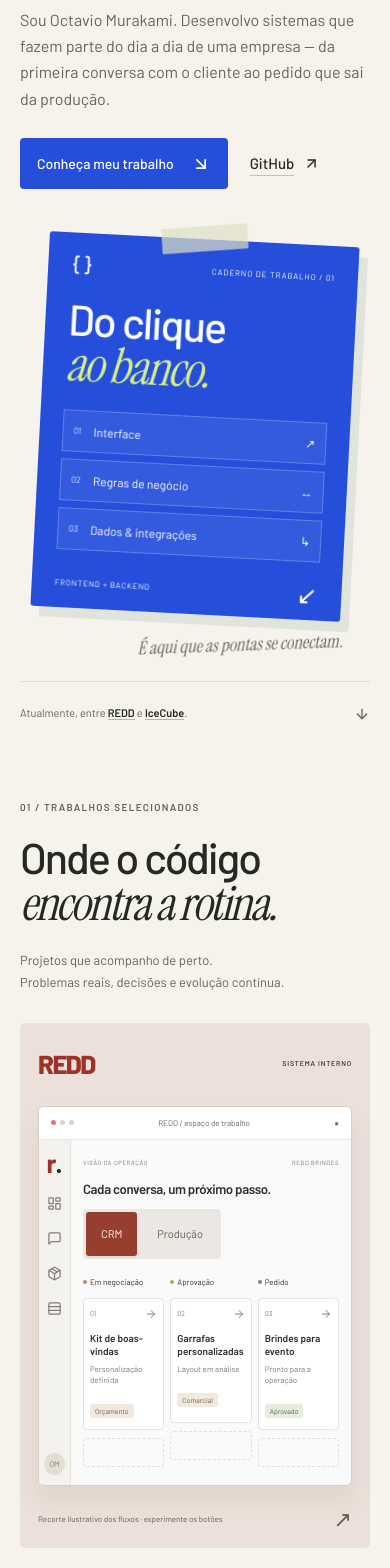
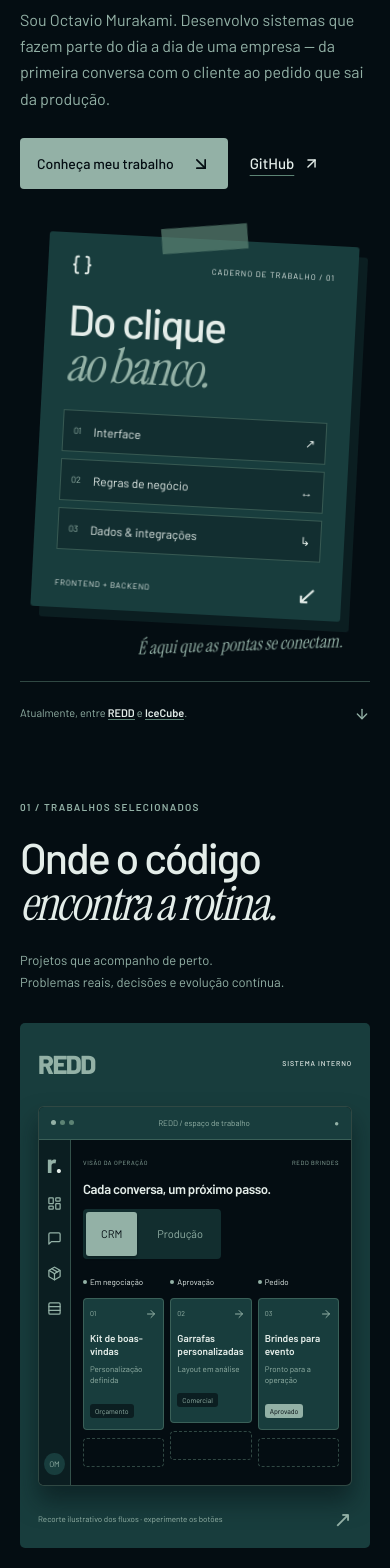
Before and after one commit to KazuoMurakami/Kazuo-portfolio, a Next.js app: page / in a window 390 px wide. Shown: the part 280-1848 px from the top of the page. Built offline with nearby package versions, Linux system fonts and the light colour scheme.

Commit message:
feat: apply sage dark theme and custom portfolio icon

```diff
--- a/src/app/globals.css
+++ b/src/app/globals.css
@@ -3,31 +3,38 @@
 @tailwind utilities;
 
 :root {
-  --paper: #f5f3ec;
-  --ink: #252923;
-  --soft-ink: #62665e;
-  --blue: #254edb;
-  --lime: #d5ee89;
-  --line: #d9dcd0;
-  --background: 47 31% 94%;
-  --foreground: 100 8% 15%;
-  --card: 48 33% 97%;
-  --card-foreground: 100 8% 15%;
-  --popover: 48 33% 97%;
-  --popover-foreground: 100 8% 15%;
-  --primary: 226 72% 50%;
-  --primary-foreground: 0 0% 100%;
-  --secondary: 47 15% 89%;
-  --secondary-foreground: 100 8% 15%;
-  --muted: 47 15% 89%;
-  --muted-foreground: 95 4% 38%;
-  --accent: 78 75% 74%;
-  --accent-foreground: 100 8% 15%;
+  color-scheme: dark;
+
+  /* Color Hunt: 040D12 / 183D3D / 5C8374 / 93B1A6. */
+  --canvas: #040d12;
+  --surface: #183d3d;
+  --sage: #5c8374;
+  --highlight: #93b1a6;
+  --text: #e4ede9;
+  --text-muted: var(--highlight);
+  --surface-raised: color-mix(in srgb, var(--surface) 68%, var(--canvas));
+  --surface-inset: color-mix(in srgb, var(--surface) 35%, var(--canvas));
+  --line: #5c837480;
+  --shadow: #040d1280;
+  --background: 201.429 63.636% 4.314%;
+  --foreground: 153.333 20% 91.176%;
+  --card: 180 43.529% 16.667%;
+  --card-foreground: var(--foreground);
+  --popover: var(--card);
+  --popover-foreground: var(--foreground);
+  --primary: 158 16.129% 63.529%;
+  --primary-foreground: var(--background);
+  --secondary: var(--card);
+  --secondary-foreground: var(--foreground);
+  --muted: var(--card);
+  --muted-foreground: var(--primary);
+  --accent: var(--card);
+  --accent-foreground: var(--foreground);
   --destructive: 0 72% 45%;
   --destructive-foreground: 0 0% 100%;
-  --border: 75 15% 83%;
-  --input: 75 15% 83%;
-  --ring: 226 72% 50%;
+  --border: 156.923 17.489% 43.725%;
+  --input: var(--border);
+  --ring: var(--primary);
   --radius: 0.35rem;
 }
 
@@ -40,8 +47,8 @@
   }
   body {
     @apply antialiased;
-    background: var(--paper);
-    color: var(--ink);
+    background: var(--canvas);
+    color: var(--text);
   }
   button,
   a,
@@ -57,12 +64,12 @@
     touch-action: manipulation;
   }
   :focus-visible {
-    outline: 3px solid var(--blue);
+    outline: 3px solid var(--highlight);
     outline-offset: 5px;
   }
   ::selection {
-    background: var(--lime);
-    color: var(--ink);
+    background: var(--highlight);
+    color: var(--canvas);
   }
   h1,
   h2,
@@ -90,7 +97,7 @@
 .section-index {
   display: block;
   margin-bottom: 25px;
-  color: var(--soft-ink);
+  color: var(--text-muted);
 }
 .text-link {
   display: inline-flex;
@@ -99,7 +106,7 @@
   font-size: 15px;
   font-weight: 500;
   text-decoration: underline;
-  text-decoration-color: #bfc2b7;
+  text-decoration-color: var(--sage);
   text-underline-offset: 6px;
 }
 .text-link svg,
@@ -117,11 +124,11 @@
   transform: translate(3px, -3px);
 }
 .text-link:hover {
-  color: var(--blue);
+  color: var(--highlight);
 }
 .button-primary {
-  background: var(--blue);
-  color: white;
+  background: var(--highlight);
+  color: var(--canvas);
   padding: 16px 22px;
   display: inline-flex;
   align-items: center;
@@ -136,9 +143,9 @@
     box-shadow 0.2s;
 }
 .button-primary:hover {
-  background: #183bb5;
+  background: var(--text);
   transform: translateY(-2px);
-  box-shadow: 0 5px 0 #c6cfef;
+  box-shadow: 0 5px 0 var(--surface);
 }
 .button-primary:hover svg {
   transform: translate(2px, 2px);
@@ -147,7 +154,7 @@
   position: sticky;
   top: 0;
   z-index: 50;
-  background: rgb(245 243 236 / 0.96);
+  background: #040d12f5;
   border-bottom: 1px solid var(--line);
   backdrop-filter: blur(12px);
 }
@@ -170,7 +177,7 @@
   line-height: 1;
 }
 .monogram span {
-  color: var(--blue);
+  color: var(--highlight);
 }
 .wordmark-name {
   font-size: 12px;
@@ -194,7 +201,7 @@
   bottom: 5px;
   left: 0;
   right: 0;
-  background: var(--blue);
+  background: var(--highlight);
   transform: scaleX(0);
   transform-origin: left;
   transition: transform 0.2s;
@@ -208,7 +215,7 @@
   align-items: center;
   font-size: 14px;
   font-weight: 500;
-  border-bottom: 1px solid var(--ink);
+  border-bottom: 1px solid var(--text);
   padding-block: 8px;
 }
 .menu-toggle,
@@ -220,8 +227,8 @@
   top: -100px;
   left: 20px;
   padding: 15px;
-  background: var(--ink);
-  color: white;
+  background: var(--surface);
+  color: var(--text);
   z-index: 60;
 }
 .skip-link:focus {
@@ -233,16 +240,16 @@
 .hero-topline {
   display: flex;
   justify-content: space-between;
-  color: var(--soft-ink);
+  color: var(--text-muted);
 }
 .status-dot {
   display: inline-block;
-  background: var(--blue);
+  background: var(--highlight);
   width: 7px;
   height: 7px;
   border-radius: 50%;
   margin-right: 9px;
-  box-shadow: 0 0 0 4px #254edb0d;
+  box-shadow: 0 0 0 4px #93b1a61a;
 }
 .hero-grid {
   display: grid;
@@ -263,13 +270,13 @@
   position: relative;
 }
 .hero h1 em {
-  color: var(--blue);
+  color: var(--highlight);
   letter-spacing: -0.035em;
   font-size: 1.1em;
 }
 .hero-asterisk {
   display: inline-block;
-  color: var(--blue);
+  color: var(--highlight);
   font-size: 0.48em;
   vertical-align: top;
   margin: 18px 0 0 20px;
@@ -282,7 +289,7 @@
 .hero-copy > p {
   font-size: 18px;
   line-height: 1.65;
-  color: var(--soft-ink);
+  color: var(--text-muted);
   max-width: 490px;
   margin-top: 28px;
 }
@@ -293,12 +300,12 @@
   margin-top: 31px;
 }
 .workbench {
-  background: var(--blue);
-  color: #fff;
+  background: var(--surface);
+  color: var(--text);
   padding: 22px 24px 14px;
   position: relative;
   transform: rotate(3deg);
-  box-shadow: 9px 10px 0 #e1e4dc;
+  box-shadow: 9px 10px 0 var(--surface-inset);
   border-radius: 3px;
   animation: board-in 0.8s both;
 }
@@ -307,7 +314,7 @@
   position: absolute;
   width: 86px;
   height: 25px;
-  background: #dfe0c6b3;
+  background: #5c8374b3;
   left: calc(50% - 43px);
   top: -13px;
   transform: rotate(-7deg);
@@ -331,7 +338,7 @@
 }
 .workbench-title em {
   font-size: 1.14em;
-  color: var(--lime);
+  color: var(--highlight);
 }
 .system-layers {
   display: grid;
@@ -341,8 +348,8 @@
   display: flex;
   align-items: center;
   gap: 12px;
-  background: #ffffff12;
-  border: 1px solid #ffffff38;
+  background: #040d124d;
+  border: 1px solid var(--line);
   padding: 11px 10px;
   font-size: 12px;
   transition:
@@ -351,11 +358,11 @@
 }
 .system-layers > div:hover {
   transform: translateX(-8px);
-  background: #ffffff24;
+  background: #040d1280;
 }
 .system-layers > div span:first-child {
   font-size: 9px;
-  color: #d4defe;
+  color: var(--text-muted);
 }
 .system-layers > div span:last-child {
   margin-left: auto;
@@ -376,7 +383,7 @@
   position: absolute;
   bottom: -42px;
   right: -4px;
-  color: var(--soft-ink);
+  color: var(--text-muted);
   font-family: var(--font-heading), serif;
   font-style: italic;
   font-size: 19px;
@@ -389,12 +396,12 @@
   display: flex;
   justify-content: space-between;
   font-size: 12px;
-  color: var(--soft-ink);
+  color: var(--text-muted);
 }
 .hero-bottom > span a {
   font-weight: 600;
-  color: var(--ink);
-  border-bottom: 1px solid #b4b8aa;
+  color: var(--text);
+  border-bottom: 1px solid var(--sage);
 }
 .scroll-cue {
   display: flex;
@@ -424,7 +431,7 @@
 }
 .section-heading > p {
   font-size: 14px;
-  color: var(--soft-ink);
+  color: var(--text-muted);
   line-height: 1.7;
   margin-bottom: 4px;
 }
@@ -443,10 +450,10 @@
   overflow: hidden;
 }
 .redd-stage {
-  background: #ece1da;
+  background: var(--surface);
 }
 .ice-stage {
-  background: #dbe6ed;
+  background: var(--surface-raised);
 }
 .stage-label {
   display: flex;
@@ -461,7 +468,7 @@
   font-weight: 800;
 }
 .redd-stage .stage-label > span:first-child {
-  color: #9d3328;
+  color: var(--highlight);
 }
 .stage-label > span:last-child {
   font-size: 8px;
@@ -475,19 +482,19 @@
   align-items: center;
   margin-top: 22px;
   font-size: 9px;
-  color: #665c53;
+  color: var(--text-muted);
 }
 .stage-caption > span:last-child {
   font-size: 22px;
 }
 .redd-preview {
-  border: 1px solid #d7ceca;
-  background: #fafafa;
+  border: 1px solid var(--line);
+  background: var(--canvas);
   border-radius: 6px;
   overflow: hidden;
-  box-shadow: 0 15px 24px #41352313;
+  box-shadow: 0 15px 24px var(--shadow);
   text-align: left;
-  color: #30302e;
+  color: var(--text);
 }
 .preview-browser {
   display: flex;
@@ -495,9 +502,9 @@
   justify-content: space-between;
   gap: 10px;
   padding: 10px 12px;
-  background: #fff;
-  border-bottom: 1px solid #e7e5e3;
-  color: #636860;
+  background: var(--surface);
+  border-bottom: 1px solid var(--line);
+  color: var(--text-muted);
   font-size: 8px;
 }
 .browser-dots {
@@ -507,14 +514,14 @@
 .browser-dots i {
   width: 5px;
   height: 5px;
-  background: #d5d4cd;
+  background: var(--sage);
   border-radius: 50%;
 }
 .browser-dots i:first-child {
-  background: #d67d6d;
+  background: var(--highlight);
 }
 .preview-online {
-  color: #5f8264;
+  color: var(--highlight);
 }
 .redd-app {
   display: flex;
@@ -522,28 +529,28 @@
 .preview-sidebar {
   width: 39px;
   flex-shrink: 0;
-  background: #f4f2ef;
-  border-right: 1px solid #e6e3dd;
+  background: var(--surface-inset);
+  border-right: 1px solid var(--line);
   display: flex;
   align-items: center;
   flex-direction: column;
   gap: 20px;
   padding: 10px 0;
-  color: #827d75;
+  color: var(--text-muted);
 }
 .preview-sidebar > b {
   font-size: 26px;
   line-height: 1;
-  color: #9d3328;
+  color: var(--highlight);
 }
 .preview-sidebar > b span {
-  color: #252923;
+  color: var(--text);
 }
 .sidebar-avatar {
   margin-top: auto;
   padding: 5px;
   border-radius: 50%;
-  background: #e5ded5;
+  background: var(--surface);
   font-size: 8px;
 }
 .preview-body {
@@ -557,7 +564,7 @@
   gap: 6px;
   font-size: 6px;
   letter-spacing: 0.1em;
-  color: #73756c;
+  color: var(--text-muted);
 }
 .preview-title {
   font-size: clamp(13px, 1.3vw, 18px);
@@ -568,7 +575,7 @@
 .preview-switch {
   display: inline-flex;
   gap: 5px;
-  background: #ebe8e3;
+  background: var(--surface-raised);
   padding: 3px;
   border-radius: 4px;
   margin-bottom: 17px;
@@ -577,19 +584,19 @@
   font-size: 10px;
   padding: 7px 12px;
   border-radius: 3px;
-  color: #635f58;
+  color: var(--text-muted);
   min-height: 32px;
   transition:
     background 0.18s,
     color 0.18s;
 }
 .preview-switch button[aria-pressed='true'] {
-  background: #963e30;
-  color: white;
-  box-shadow: 0 2px 3px #0000000d;
+  background: var(--highlight);
+  color: var(--canvas);
+  box-shadow: 0 2px 3px var(--shadow);
 }
 .preview-switch button:hover:not([aria-pressed='true']) {
-  background: #ddd7cc;
+  background: var(--surface);
 }
 .preview-kanban {
   display: grid;
@@ -605,23 +612,23 @@
   margin-bottom: 10px;
 }
 .kanban-title i {
-  background: #be8775;
+  background: var(--highlight);
   width: 4px;
   height: 4px;
   border-radius: 50%;
 }
 .kanban-column:nth-child(2) .kanban-title i {
-  background: #baa44f;
+  background: var(--highlight);
 }
 .kanban-column:nth-child(3) .kanban-title i {
-  background: #6c9167;
+  background: var(--highlight);
 }
 .kanban-card {
   min-height: 125px;
   padding: 10px 8px;
   border-radius: 4px;
-  border: 1px solid #e5e3dd;
-  background: #fff;
+  border: 1px solid var(--line);
+  background: var(--surface);
   animation: card-in 0.3s both;
 }
 .kanban-column:nth-child(2) .kanban-card {
@@ -633,7 +640,7 @@
 .kanban-index {
   display: flex;
   justify-content: space-between;
-  color: #817e73;
+  color: var(--text-muted);
   font-size: 7px;
   margin-bottom: 12px;
 }
@@ -646,42 +653,42 @@
 .kanban-card p {
   font-size: 8px;
   line-height: 1.4;
-  color: #777970;
+  color: var(--text-muted);
   margin: 6px 0 10px;
 }
 .kanban-tag {
   font-size: 7px;
   padding: 3px 5px;
-  background: #f1e8de;
-  color: #795746;
+  background: var(--surface-inset);
+  color: var(--text-muted);
   border-radius: 3px;
 }
 .kanban-column:last-child .kanban-tag {
-  background: #e6eddf;
-  color: #516347;
+  background: var(--highlight);
+  color: var(--canvas);
 }
 .kanban-placeholder {
   margin-top: 8px;
   height: 29px;
-  border: 1px dashed #e2ded8;
+  border: 1px dashed var(--line);
   border-radius: 4px;
 }
 .ice-preview {
   display: block;
   transform: rotate(-3deg);
   margin: 42px 0 38px;
-  background: #fff;
-  border: 1px solid #bdcbd4;
+  background: var(--surface);
+  border: 1px solid var(--line);
   border-radius: 5px;
   overflow: hidden;
-  box-shadow: 9px 13px 0 #c6d5df;
+  box-shadow: 9px 13px 0 var(--surface-inset);
   transition:
     transform 0.4s ease,
     box-shadow 0.4s;
 }
 .ice-preview:hover {
   transform: rotate(0) translateY(-3px);
-  box-shadow: 6px 15px 0 #bdcfdb;
+  box-shadow: 6px 15px 0 var(--surface);
 }
 .ice-image {
   position: relative;
@@ -699,13 +706,13 @@
   margin-top: 25px;
 }
 .project-number {
-  color: #7b7f73;
+  color: var(--text-muted);
   font-size: 11px;
   padding-top: 2px;
 }
 .project-caption .eyebrow {
   font-size: 9px;
-  color: var(--soft-ink);
+  color: var(--text-muted);
 }
 .project-caption h3 {
   font-size: 36px;
@@ -727,7 +734,7 @@
 .project-caption p {
   font-size: 15px;
   line-height: 1.65;
-  color: var(--soft-ink);
+  color: var(--text-muted);
   max-width: 480px;
 }
 .tech-list {
@@ -740,12 +747,12 @@
 }
 .tech-list li {
   font-size: 10px;
-  color: var(--soft-ink);
+  color: var(--text-muted);
 }
 .tech-list li:not(:last-child)::after {
   content: '/';
   margin-left: 15px;
-  color: #9da292;
+  color: var(--sage);
 }
 .case-link {
   margin-top: 24px;
@@ -774,7 +781,7 @@ summary::-webkit-details-marker {
 }
 .project-archive summary .eyebrow {
   display: block;
-  color: var(--soft-ink);
+  color: var(--text-muted);
   font-size: 9px;
   margin-bottom: 7px;
 }
@@ -799,7 +806,7 @@ summary::-webkit-details-marker {
     padding 0.2s;
 }
 .archive-list a:hover {
-  background: #e9ebdf;
+  background: var(--surface-raised);
   padding-inline: 16px;
 }
 .archive-list a > span:first-child {
@@ -808,12 +815,12 @@ summary::-webkit-details-marker {
 }
 .archive-list a > span:nth-child(2) {
   font-size: 11px;
-  color: var(--soft-ink);
+  color: var(--text-muted);
 }
 .about-section {
   padding: 75px 0 60px;
-  background: #e9ece1;
-  border-block: 1px solid #dadecf;
+  background: var(--surface-raised);
+  border-block: 1px solid var(--line);
 }
 .about-grid {
   display: grid;
@@ -824,10 +831,10 @@ summary::-webkit-details-marker {
 }
 .portrait {
   position: relative;
-  background: #f8f7f0;
+  background: var(--canvas);
   padding: 11px 11px 14px;
   transform: rotate(-4deg);
-  box-shadow: 6px 8px 0 #d8decd;
+  box-shadow: 6px 8px 0 var(--shadow);
   width: 100%;
   max-width: 280px;
   margin: 0 0 12px;
@@ -856,11 +863,12 @@ summary::-webkit-details-marker {
   padding: 13px 0 0;
 }
 .portrait-sticker {
+  color: var(--canvas);
   position: absolute;
   right: -25px;
   bottom: 52px;
-  border: 1px solid #b7cc72;
-  background: var(--lime);
+  border: 1px solid var(--highlight);
+  background: var(--highlight);
   border-radius: 50%;
   padding: 19px 15px;
   font:
@@ -877,7 +885,7 @@ summary::-webkit-details-marker {
 }
 .about-copy > p {
   font-size: 16px;
-  color: #5a6253;
+  color: var(--text-muted);
   max-width: 555px;
   line-height: 1.75;
   margin-bottom: 15px;
@@ -894,10 +902,10 @@ summary::-webkit-details-marker {
 }
 .practice-list article {
   padding-top: 24px;
-  border-top: 1px solid #c6cdba;
+  border-top: 1px solid var(--line);
 }
 .practice-list .eyebrow {
-  color: #68715c;
+  color: var(--text-muted);
   font-size: 9px;
 }
 .practice-list h3 {
@@ -909,12 +917,12 @@ summary::-webkit-details-marker {
 .practice-list p {
   font-size: 14px;
   line-height: 1.65;
-  color: #5a6253;
+  color: var(--text-muted);
 }
 .practice-tools {
   display: block;
   font-size: 10px;
-  color: #526045;
+  color: var(--text-muted);
   margin-top: 22px;
   line-height: 1.8;
 }
@@ -934,13 +942,13 @@ summary::-webkit-details-marker {
 .experience-date .eyebrow {
   display: block;
   font-size: 10px;
-  color: var(--soft-ink);
+  color: var(--text-muted);
   margin: 4px 0 15px;
 }
 .experience-tag {
   font-size: 8px;
   letter-spacing: 0.08em;
-  border: 1px solid #d2d6c7;
+  border: 1px solid var(--line);
   border-radius: 3px;
   padding: 4px 6px;
 }
@@ -955,7 +963,7 @@ summary::-webkit-details-marker {
   margin: 7px 0 12px;
 }
 .experience-list p {
-  color: var(--soft-ink);
+  color: var(--text-muted);
   font-size: 14px;
   line-height: 1.7;
   max-width: 560px;
@@ -972,22 +980,23 @@ summary::-webkit-details-marker {
   transition: background 0.2s;
 }
 .round-link:hover {
-  background: var(--lime);
+  background: var(--highlight);
+  color: var(--canvas);
 }
 .education-mark {
   text-align: center;
-  color: #8a917f;
+  color: var(--highlight);
   font-size: 30px;
   align-self: center;
 }
 .contact-section {
-  background: var(--blue);
-  color: #fff;
+  background: var(--surface);
+  color: var(--text);
   padding: 40px 0 25px;
   overflow: hidden;
 }
 .contact-section :focus-visible {
-  outline-color: var(--lime);
+  outline-color: var(--highlight);
 }
 .contact-top {
   display: flex;
@@ -995,12 +1004,12 @@ summary::-webkit-details-marker {
   justify-content: space-between;
 }
 .contact-top .eyebrow {
-  color: #e2e8ff;
+  color: var(--text-muted);
 }
 .contact-star {
   font-size: 54px;
   line-height: 1;
-  color: var(--lime);
+  color: var(--highlight);
   display: block;
   transition: transform 0.7s;
 }
@@ -1022,20 +1031,20 @@ summary::-webkit-details-marker {
 }
 .contact-grid h2 em {
   font-size: 1.1em;
-  color: var(--lime);
+  color: var(--highlight);
 }
 .contact-grid p {
   max-width: 350px;
   font-size: 15px;
   line-height: 1.7;
-  color: #e2e8ff;
+  color: var(--text-muted);
 }
 .contact-cta {
   display: inline-flex;
   align-items: center;
   gap: 35px;
   font-size: 24px;
-  border-bottom: 1px solid #92a6f4;
+  border-bottom: 1px solid var(--sage);
   padding-bottom: 10px;
   margin-top: 20px;
 }
@@ -1043,16 +1052,16 @@ summary::-webkit-details-marker {
   display: block;
   margin-top: 13px;
   font-size: 12px;
-  color: #e2e8ff;
+  color: var(--text-muted);
   overflow-wrap: anywhere;
 }
 .footer-bottom {
-  border-top: 1px solid #ffffff36;
+  border-top: 1px solid var(--line);
   padding-top: 23px;
   display: flex;
   justify-content: space-between;
   gap: 20px;
-  color: #e2e8ff;
+  color: var(--text-muted);
   font-size: 11px;
 }
 .footer-bottom > div {
@@ -1065,20 +1074,20 @@ summary::-webkit-details-marker {
   gap: 6px;
 }
 .footer-bottom a:hover {
-  color: var(--lime);
+  color: var(--highlight);
 }
 
-/* The case studies share the same paper, type and spacing as the homepage. */
+/* Case studies share the homepage's dark surfaces, type and spacing. */
 .case-page {
   padding-top: 40px;
 }
 .case-back {
-  color: var(--soft-ink);
+  color: var(--text-muted);
   font-size: 13px;
   margin-bottom: 55px;
 }
 .case-header > .eyebrow {
-  color: var(--blue);
+  color: var(--highlight);
 }
 .case-header h1 {
   font-size: clamp(42px, 6vw, 80px);
@@ -1092,7 +1101,7 @@ summary::-webkit-details-marker {
 .case-header > p {
   font-size: 20px;
   line-height: 1.65;
-  color: var(--soft-ink);
+  color: var(--text-muted);
   max-width: 780px;
 }
 .case-meta {
@@ -1104,7 +1113,7 @@ summary::-webkit-details-marker {
   border-top: 1px solid var(--line);
 }
 .case-meta .eyebrow {
-  color: var(--soft-ink);
+  color: var(--text-muted);
   font-size: 9px;
 }
 .case-meta p {
@@ -1119,12 +1128,12 @@ summary::-webkit-details-marker {
 }
 .case-visual {
   margin: 0;
-  background: #e5e8df;
+  background: var(--surface-raised);
   border-radius: 6px;
   padding: 35px;
 }
 .case-visual.redd-stage {
-  background: #ece1da;
+  background: var(--surface);
   padding: 50px max(30px, 12%);
 }
 .case-visual .preview-title {
@@ -1169,7 +1178,7 @@ summary::-webkit-details-marker {
 .case-visual figcaption {
   margin-top: 22px;
   font-size: 11px;
-  color: var(--soft-ink);
+  color: var(--text-muted);
 }
 .case-actions {
   display: flex;
@@ -1185,19 +1194,19 @@ summary::-webkit-details-marker {
 }
 .case-context > .eyebrow {
   grid-column: 1 / -1;
-  color: var(--soft-ink);
+  color: var(--text-muted);
 }
 .case-context > p {
   font-size: 18px;
   line-height: 1.8;
-  color: var(--soft-ink);
+  color: var(--text-muted);
 }
 .case-features {
   margin: 70px 0 45px;
 }
 .case-features > .eyebrow,
 .case-technical > .eyebrow {
-  color: var(--soft-ink);
+  color: var(--text-muted);
   display: block;
   margin-bottom: 20px;
 }
@@ -1219,7 +1228,7 @@ summary::-webkit-details-marker {
   line-height: 1.7;
 }
 .case-features li > span {
-  color: var(--blue);
+  color: var(--highlight);
   font-size: 10px;
 }
 .case-highlights {
@@ -1229,12 +1238,12 @@ summary::-webkit-details-marker {
   margin: 45px 0 70px;
 }
 .case-highlights article {
-  background: #e9ece1;
+  background: var(--surface-raised);
   padding: 32px;
   border-radius: 4px;
 }
 .case-highlights svg {
-  color: var(--blue);
+  color: var(--highlight);
   margin-bottom: 24px;
 }
 .case-highlights h3 {
@@ -1245,7 +1254,7 @@ summary::-webkit-details-marker {
   margin-bottom: 15px;
 }
 .case-highlights p {
-  color: var(--soft-ink);
+  color: var(--text-muted);
   font-size: 15px;
   line-height: 1.8;
 }
@@ -1281,7 +1290,7 @@ summary::-webkit-details-marker {
 }
 .case-technical details li,
 .case-technical details p {
-  color: var(--soft-ink);
+  color: var(--text-muted);
   font-size: 15px;
   line-height: 1.8;
   margin-bottom: 12px;
@@ -1297,7 +1306,7 @@ summary::-webkit-details-marker {
 }
 .next-project .eyebrow {
   display: block;
-  color: var(--soft-ink);
+  color: var(--text-muted);
   margin-bottom: 10px;
 }
 .next-project strong {
@@ -1306,7 +1315,7 @@ summary::-webkit-details-marker {
   letter-spacing: -0.04em;
 }
 .next-project:hover {
-  color: var(--blue);
+  color: var(--highlight);
 }
 .profile-heading {
   font-size: clamp(45px, 6vw, 80px);
@@ -1315,7 +1324,7 @@ summary::-webkit-details-marker {
   padding-block: 60px;
 }
 .profile-heading em {
-  color: var(--blue);
+  color: var(--highlight);
 }
 .not-found-page {
   min-height: 100svh;
@@ -1331,7 +1340,7 @@ summary::-webkit-details-marker {
   letter-spacing: -0.05em;
 }
 .not-found-page p {
-  color: var(--soft-ink);
+  color: var(--text-muted);
   line-height: 1.7;
 }
 
@@ -1461,9 +1470,9 @@ summary::-webkit-details-marker {
     top: 72px;
     inset-inline: 0;
     padding: 12px 20px 22px;
-    background: var(--paper);
+    background: var(--canvas);
     border-bottom: 1px solid var(--line);
-    box-shadow: 0 14px 20px #25292312;
+    box-shadow: 0 14px 20px var(--shadow);
   }
   .mobile-nav a {
     display: flex;
--- a/src/app/layout.tsx
+++ b/src/app/layout.tsx
@@ -16,6 +16,11 @@ const barlow = Barlow({
   variable: '--font-body',
 })
 
+export const viewport = {
+  colorScheme: 'dark',
+  themeColor: '#040d12',
+}
+
 export const metadata = {
   title: 'Octavio Murakami | Desenvolvimento Full-Stack',
   description:
@@ -30,7 +35,7 @@ export default function RootLayout({
   return (
     <html
       lang="pt-br"
-      className={`${instrumentSerif.variable} ${barlow.variable} scroll-smooth`}
+      className={`${instrumentSerif.variable} ${barlow.variable} dark scroll-smooth`}
     >
       <body className="font-sans">{children}</body>
     </html>
```
Also changed, not shown: src/app/icon.png (deleted), src/app/icon.svg (added).
